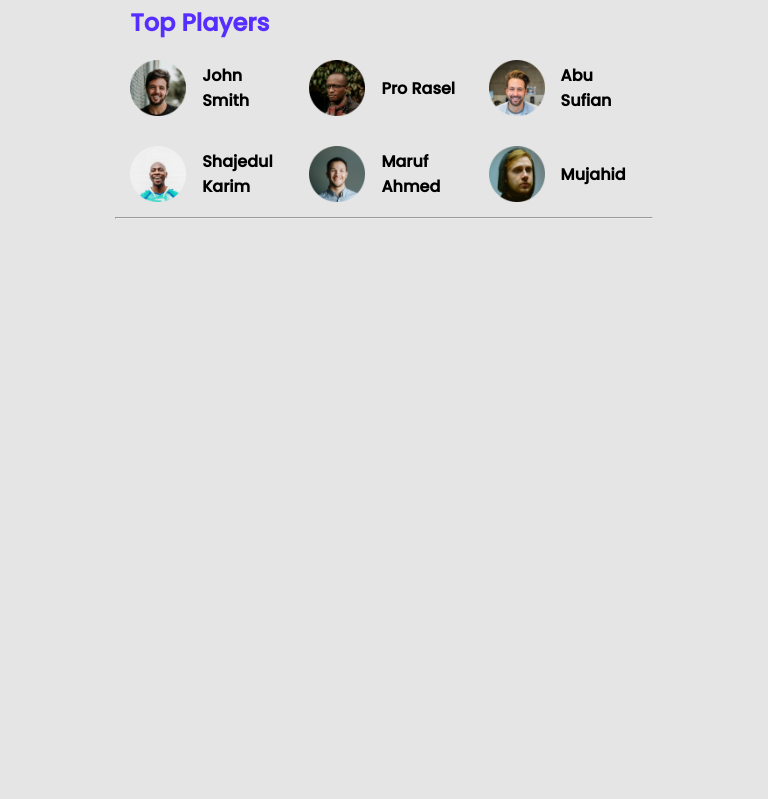
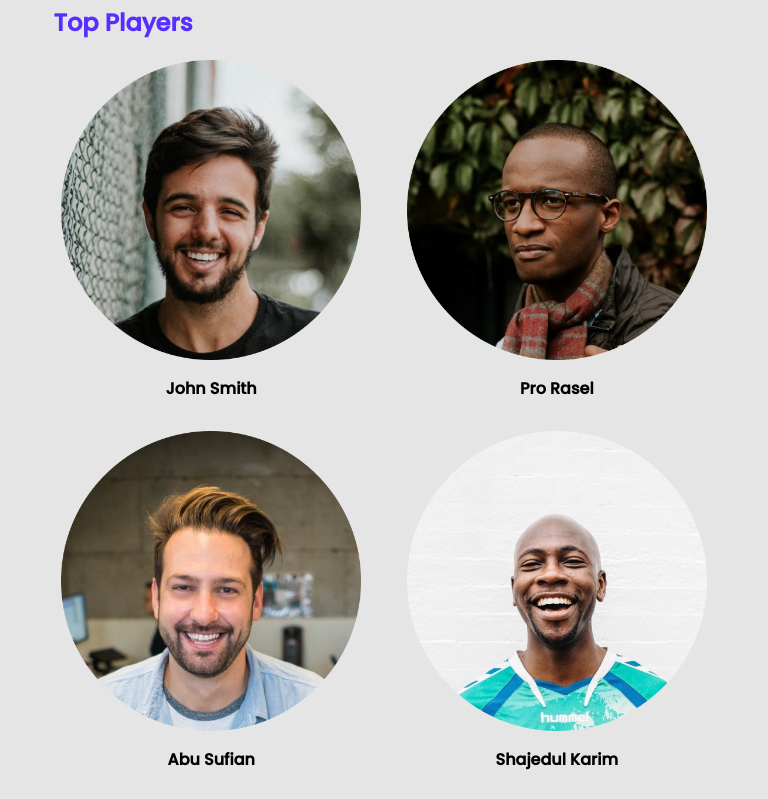
Before and after one commit to sm-alamin/leader-board-css3, a plain HTML site: page index.html in a window 768 px wide. Shown: the top 799 px of the page. Drawn offline with Linux system fonts and the light colour scheme.

Commit message:
top player responsive is done

```diff
--- a/styles/style.css
+++ b/styles/style.css
@@ -84,3 +84,23 @@ img{
         flex-direction: column;
     }
 }
+/* Responsive for Tablet Device */
+@media screen and (min-width:577px) and (max-width: 992px) {
+    .main{
+        width: 90%;
+    }
+    /* top player style */
+
+
+    .top-player img{
+        width:300px;
+        height:300px;
+        object-fit: cover;
+    }
+    .top-player-container{
+        grid-template-columns: repeat(2,1fr);
+    }
+    .player{
+        flex-direction: column;
+    }
+}
```
